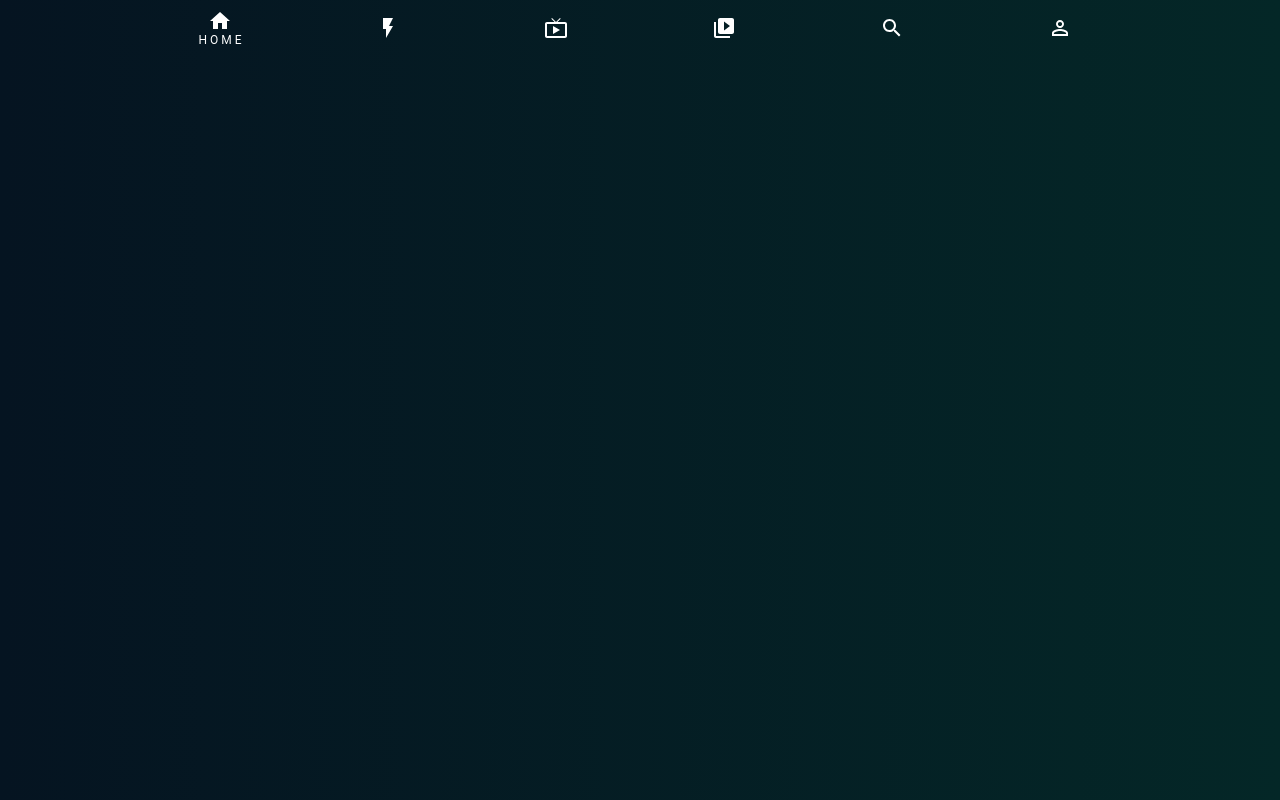
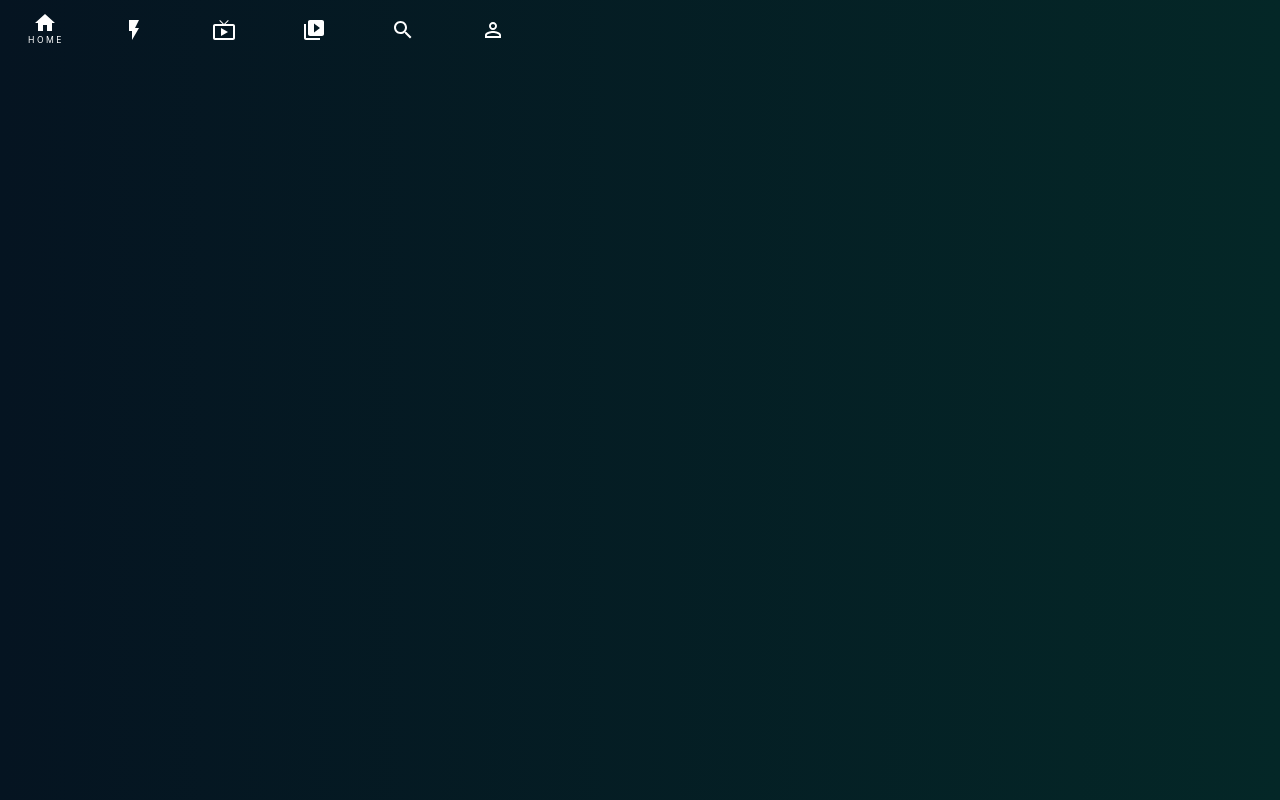
Before and after one commit to GEVIS1/react-js-application, a React (Create React App) app: page / in a window 1280 px wide. Built offline with nearby package versions, Linux system fonts and the light colour scheme.

Commit message:
feat(header): change container to box
changed from container component to box component as container is meant for centering content. also style components to correctly size and place icons

```diff
--- a/src/components/Header/Header.tsx
+++ b/src/components/Header/Header.tsx
@@ -15,32 +15,41 @@ import {
 import {
   BottomNavigation as BottomNavigationOrig,
   BottomNavigationAction as BottomNavigationActionOrig,
-  Container as ContainerOrig,
+  Box as BoxOrig,
   styled,
 } from '@mui/material';
 
 /**
- * Style the background colour of the container
+ * Style the background colour of the Box
  */
-const Container = styled(ContainerOrig)({
+const Box = styled(BoxOrig)({
   backgroundColor: 'transparent',
+  justifyContent: 'flex-start',
 });
 
 /**
- * Style the background colour of the bottomnavigationaction and the colour of the label text
+ * Style the background colour of the BottomNavigationAction and the colour of the label text
  */
 const BottomNavigationAction = styled(BottomNavigationActionOrig)({
   backgroundColor: 'transparent',
+  //maxWidth: '80px',
+  maxWidth: '7vw',
   '& .MuiBottomNavigationAction-label': {
     color: 'white',
+    fontSize: '0.65em',
+    whiteSpace: 'nowrap',
+    // Thanks Grayson!
+    fontFamily:
+      '-apple-system, BlinkMacSystemFont, \'Segoe UI\', \'Roboto\', \'Oxygen\', \'Ubuntu\', \'Cantarell\', \'Fira Sans\', \'Droid Sans\', \'Helvetica Neue\', sans-serif;',
   },
 });
 
 /**
- * Style the background colour of the bottomnavigation and the colour of the label text
+ * Style the background colour of the BottomNavigation and the colour of the label text
  */
 const BottomNavigation = styled(BottomNavigationOrig)({
   backgroundColor: 'transparent',
+  justifyContent: 'flex-start',
 });
 
 /**
@@ -107,8 +116,8 @@ const Header: React.FC = () => {
   };
 
   return (
-    <Container color="transparent">
-      <BottomNavigation>
+    <Box color="transparent">
+      <BottomNavigation onMouseLeave={() => setHovered(null)}>
         <BottomNavigationAction
           disableRipple
           showLabel={true}
@@ -151,7 +160,7 @@ const Header: React.FC = () => {
           icon={<PersonOutline />}
         />
       </BottomNavigation>
-    </Container>
+    </Box>
   );
 };
 export default Header;
```
